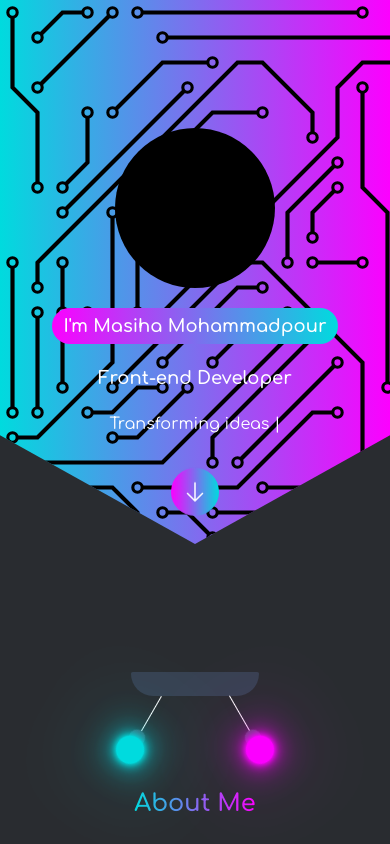
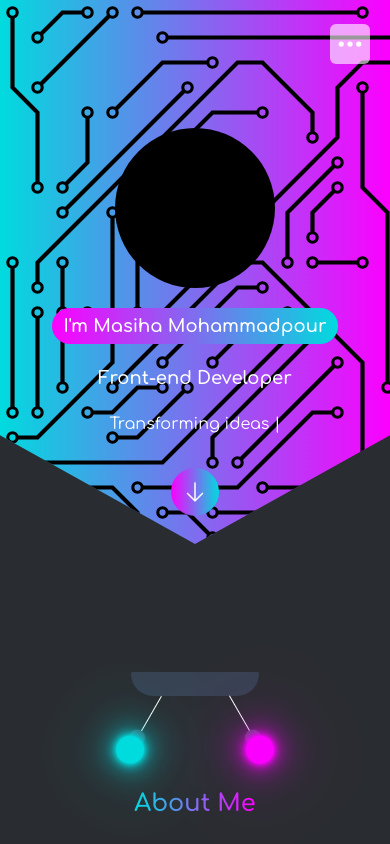
Before and after one commit to Masiha-mohammadpoor/Me, a Next.js app: page / in a window 390 px wide. Shown: the top 844 px of the page. Built offline with nearby package versions, Linux system fonts and the light colour scheme.

Commit message:
created header

```diff
--- a/src/app/layout.jsx
+++ b/src/app/layout.jsx
@@ -10,8 +10,8 @@ export default function RootLayout({ children }) {
   return (
     <html lang="en">
       <body className={`${comfortaa.className} overflow-x-hidden`}>
-        <div className="w-full flex justify-center">
-        {/* <Header/> */}
+        <div className="w-full flex justify-end lg:justify-center px-5">
+          <Header />
         </div>
         {children}
       </body>
--- a/src/components/Header.jsx
+++ b/src/components/Header.jsx
@@ -1,17 +1,46 @@
+"use client";
 import Link from "next/link";
-import { FaTelegramPlane, FaGithub, FaPhone } from "react-icons/fa";
-import { FaLocationDot, FaLinkedin } from "react-icons/fa6";
-import { SiGmail } from "react-icons/si";
+import { FaGithub } from "react-icons/fa";
+import { FaLinkedin } from "react-icons/fa6";
+import { BsThreeDots } from "react-icons/bs";
+import { IoClose } from "react-icons/io5";
+import { useState } from "react";
 
 const Header = () => {
+  const [openMenu, setOpenMenu] = useState(false);
   return (
-    <header className="lg:w-[50rem] lg:h-12 rounded-full bg-white bg-opacity-50 fixed top-6 z-20 mx-auto flex justify-between items-center px-2">
-      <div className="w-full hidden lg:flex justify-between items-center px-2">
-      <div className="flex items-center gap-x-5 text-white font-semibold pl-4">
-      <Link href="#aboutme">About Me</Link>
-      <Link href="#skills">Skills</Link>
-      <Link href="#portfolio">Portfolio</Link>
-      <Link href="#contact">Contact</Link>
+    <>
+      <button
+        onClick={() => setOpenMenu(!openMenu)}
+        className={`${
+          openMenu ? "bg-transparent" : "bg-white"
+        } bg-opacity-60 w-10 h-10 rounded-md flex lg:hidden justify-center items-center fixed top-6 z-30`}
+      >
+        {openMenu ? (
+          <IoClose className="text-[#FC00FF] w-7 h-7" />
+        ) : (
+          <BsThreeDots className="text-white w-7 h-7" />
+        )}
+      </button>
+      <header
+        className={`lg:w-[50rem] w-40 h-44 py-2 lg:py-0 lg:h-12 lg:rounded-full rounded-md lg:bg-white lg:bg-opacity-50 bg-gray-700 fixed top-6 z-20 mx-auto ${
+          openMenu ? "flex" : "hidden lg:flex"
+        } justify-between items-center px-2 shadow-md lg:shadow-none shadow-gray-600`}
+      >
+        <div className="w-full h-full  lg:flex justify-between items-center px-2">
+          <div className="mb-2 lg:mb-0 flex flex-col gap-y-2 lg:flex-row items-start lg:items-center gap-x-5 text-white font-semibold lg:pl-4">
+            <Link href="#aboutme" className="lg:text-white">
+              About Me
+            </Link>
+            <Link href="#skills" className="lg:text-white">
+              Skills
+            </Link>
+            <Link href="#portfolio" className="lg:text-white">
+              Portfolio
+            </Link>
+            <Link href="#contact" className="lg:text-white">
+              Contact
+            </Link>
           </div>
           <div className="flex gap-x-3">
             <Link
@@ -26,6 +55,7 @@ const Header = () => {
           </div>
         </div>
       </header>
+    </>
   );
 };
 
```
Lines whose indentation alone changed are shown as unchanged.
